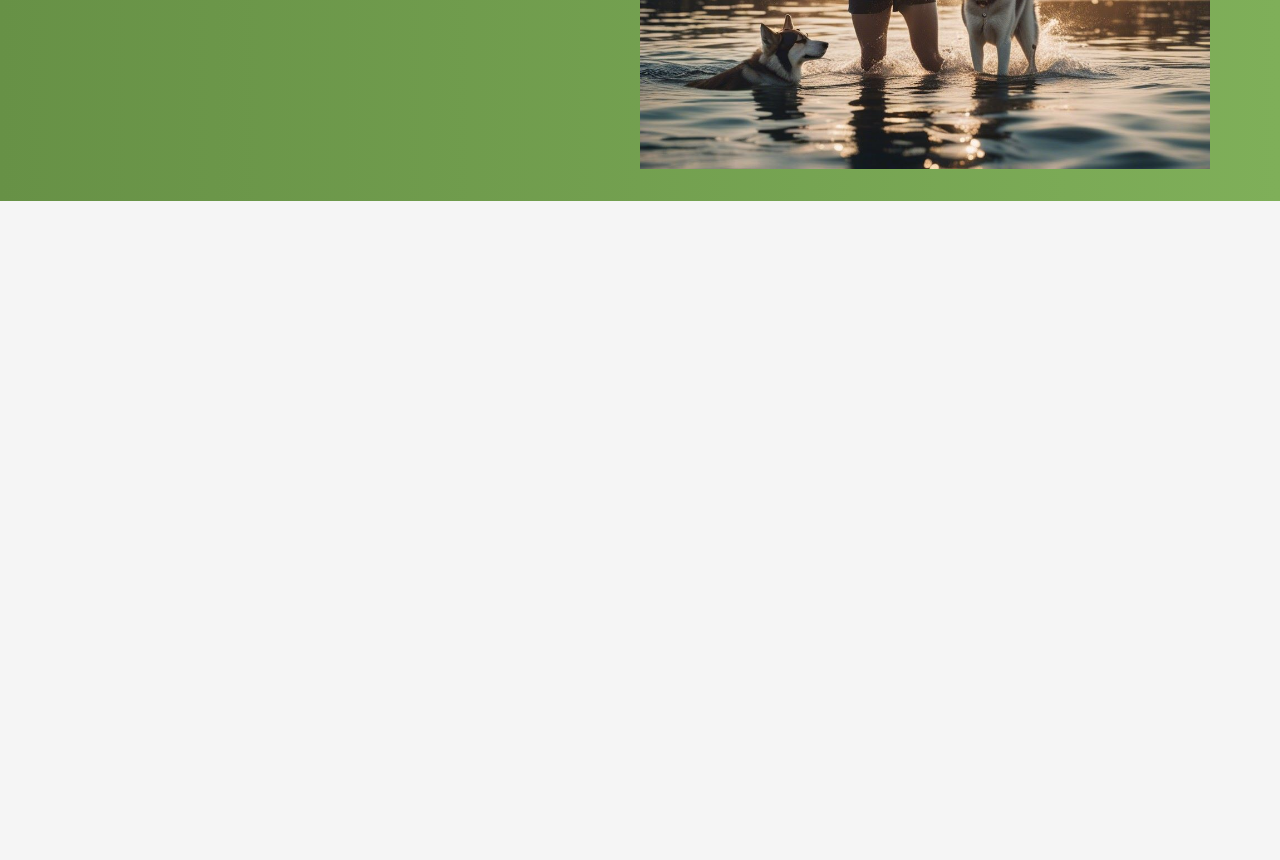
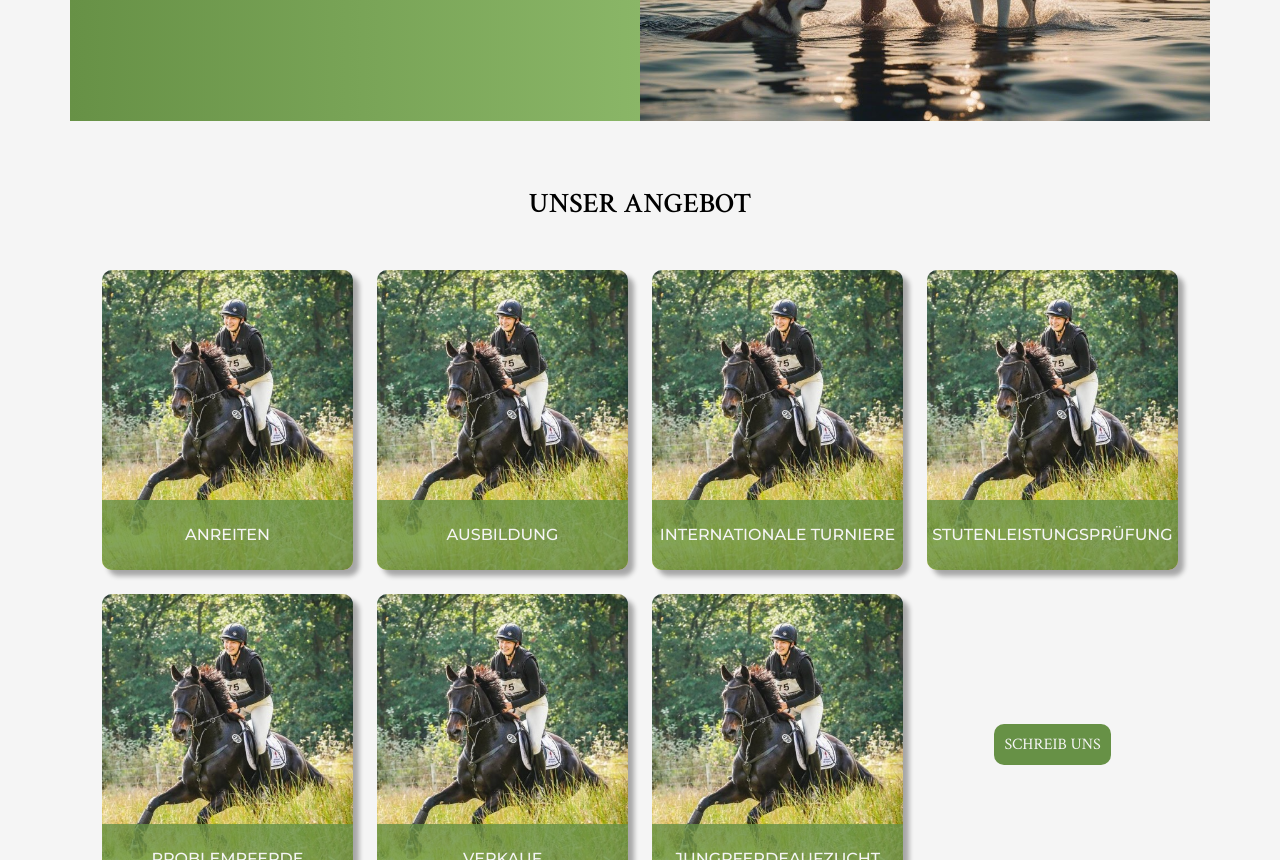
Before and after one commit to MikeWed/VMS, a React (Vite) app: page / in a window 1280 px wide. Shown: the part 1940-2800 px from the top of the page. Before the commit the page ends 2141 px from the top, so only its background shows below. Built offline with nearby package versions, Linux system fonts and the light colour scheme.

Commit message:
added section 'offers'

```diff
--- a/src/App.jsx
+++ b/src/App.jsx
@@ -3,6 +3,7 @@ import Navbar from './components/Navbar'
 import MobileMenu from './components/MobileMenu'
 import Header from './components/Header'
 import UeberUns from './components/UeberUns'
+import Angebote from './components/Angebote'
 
 function App() {
 
@@ -12,6 +13,7 @@ function App() {
       <MobileMenu/>
       <Header/>
       <UeberUns/>
+      <Angebote/>
     </>
   )
 }
--- /dev/null
+++ b/src/components/Angebote.jsx
@@ -0,0 +1,44 @@
+import React from 'react'
+import './Angebote.scss'
+import angebot_img from '../assets/angebotTest.jpg'
+
+export default function Angebote() {
+  return (
+    <section id='angebote'>
+        <h1 className='section-header'>Unser Angebot</h1>
+        <div className="angebote-wrapper">
+            <div className="angebot angebot1">
+                <img src={angebot_img} alt="" />
+                <p>anreiten</p>
+            </div>
+            <div className="angebot angebot2">
+                <img src={angebot_img} alt="" />
+                <p>Ausbildung</p>
+            </div>
+            <div className="angebot angebot3">
+                <img src={angebot_img} alt="" />
+                <p>internationale Turniere</p>
+            </div>
+            <div className="angebot angebot4">
+                <img src={angebot_img} alt="" />
+                <p>Stutenleistungsprüfung</p>
+            </div>
+            <div className="angebot angebot5">
+                <img src={angebot_img} alt="" />
+                <p>problempferde</p>
+            </div>
+            <div className="angebot angebot6">
+                <img src={angebot_img} alt="" />
+                <p>verkauf</p>
+            </div>
+            <div className="angebot angebot7">
+                <img src={angebot_img} alt="" />
+                <p>Jungpferdeaufzucht</p>
+            </div>
+            <div className="angebot angebot-button">
+                <button>Schreib uns</button>
+            </div>
+        </div>
+    </section>
+  )
+}
--- /dev/null
+++ b/src/components/Angebote.scss
@@ -0,0 +1,74 @@
+@import '../index.scss';
+
+#angebote {
+    padding: 4rem 2rem;
+    max-width: $maxWidth1;
+    margin: 0 auto;
+
+    & .angebote-wrapper{
+        padding-top: 2rem;
+        display: grid;
+        grid-template-columns: 1fr;
+        gap: 2rem;
+
+        & .angebot{
+            height: 150px;
+            border-radius: 10px;
+            overflow: hidden;
+            position: relative;
+            // white-space: nowrap;
+
+            & img {
+                width: 100%;
+                height: 100%;
+                object-fit: cover;
+                object-position: right 10%;
+            }
+
+            & p {
+                position: absolute;
+                bottom: 0;
+                width: 100%;
+                font-weight: 500;
+                line-height: 40px;
+                // height: 70px;
+                text-transform: uppercase;
+                background-color: rgba($color: #679146, $alpha: 0.8);
+                color: var(--whitewashedCream);
+                // color: white;
+            }
+        }
+
+        & .angebot:not(:last-child){
+            box-shadow: 6px 6px 5px rgba($color: #000000, $alpha: 0.32);
+        }
+
+        & .angebot:last-child{
+            display: flex;
+            align-items: center;
+            justify-content: center;
+        }
+
+
+        @media screen and (min-width: $breakpoint1) {
+            grid-template-columns: 1fr 1fr;
+        }
+
+        @media screen and (min-width: $breakpoint2) {
+            grid-template-columns: 1fr 1fr 1fr;
+
+        }
+        @media screen and (min-width: $maxWidth1) {
+            grid-template-columns: 1fr 1fr 1fr 1fr;
+            gap: 1.5rem;
+
+            & .angebot{
+                height: 300px;
+
+                & p {
+                    line-height: 70px;
+                }
+            }
+        }
+    }
+}
--- a/src/components/Header.scss
+++ b/src/components/Header.scss
@@ -3,6 +3,7 @@
 header {
     width: 100%;
     padding: 0 20px;
+    margin-top: $navbarHeight;
     // height: 100vh;
     overflow: hidden;
 
--- a/src/components/MobileMenu.jsx
+++ b/src/components/MobileMenu.jsx
@@ -8,6 +8,7 @@ export default function MobileMenu() {
             <a href="#">über uns</a>
             <a href="#">unser Angebot</a>
             <a href="#">unser Hof</a>
+            <a href="">Schreib uns</a>
         </div>
     </div>
   )
--- a/src/components/MobileMenu.scss
+++ b/src/components/MobileMenu.scss
@@ -7,7 +7,7 @@
     display: none;
 
     & .dropdown {
-        position: absolute;
+        position: fixed;
         display: flex;
         flex-direction: column;
         width: 80%;
@@ -15,9 +15,10 @@
         transform: translate(-50%, 10px);
         text-align: center;
         background-color: var(--whitewashedCream);
-        z-index: -10;
+        z-index: 1000;
         box-shadow: 0 8px 8px var(--shadow);
         border-radius: 11px;
+        overflow: hidden;
 
         & a {
             line-height: 60px;
@@ -33,6 +34,11 @@
             border-bottom: 2px solid lightgrey;
         }
 
+        & a:last-child{
+            background-color: var(--mossGreen);
+            color: var(--whitewashedCream);
+        }
+
     }
 
     @media screen and (min-width:$breakpoint2) {
--- a/src/components/Navbar.scss
+++ b/src/components/Navbar.scss
@@ -4,6 +4,10 @@
 
 .nav {
     box-shadow: 0px 4px 8px rgba($color: #000000, $alpha: 0.16);
+    position: fixed;
+    top: 0;
+    background-color: var(--whitewashedCream);
+    width: 100%;
     height: $navbarHeight;
     font-size: 16px;
     text-align: center;
--- a/src/components/UeberUns.jsx
+++ b/src/components/UeberUns.jsx
@@ -7,7 +7,7 @@ import jule from '../assets/Jule.jpg'
 
 export default function UeberUns() {
   return (
-    <section className='ueberUns'>
+    <section id='ueberUns'>
       <div className="wrapper">
         <h1 className='section-header'>
             über uns
--- a/src/components/UeberUns.scss
+++ b/src/components/UeberUns.scss
@@ -1,10 +1,11 @@
 @import '../index.scss';
 
-.ueberUns {
+#ueberUns {
     width: 100%;
-    background: linear-gradient(90deg, rgba(103,145,70,1) 0%, rgba(127,175,89,1) 100%);
+    margin: 0;
+    // background: linear-gradient(90deg, rgba(103,145,70,1) 0%, rgba(127,175,89,1) 100%);
     padding-top: 2rem;
-    color: var(--whitewashedCream);
+    color: var(--darkGrey);
 
     & .wrapper {
         max-width: $maxWidth1;
@@ -18,11 +19,12 @@
         }
 
         & .wir-container {
+            color: var(--whitewashedCream);
             // display: grid;
 
             & .wir-item {
                 width: 100%;
-                padding-top: 2rem;
+                // padding-top: 2rem;
 
                 & h2 {
                     text-transform: uppercase;
@@ -44,10 +46,16 @@
                 }
             }
 
+            .wir-item2, .wir-item4{
+                background: linear-gradient(90deg, rgba(103,145,70,1) 0%, rgba(138,182,103,1) 100%);
+                padding-top: 2rem;
+            }
+
 
         }
         @media screen and (min-width: $breakpoint2) {
 
+            padding-bottom: 0;
             & >p {
                 padding: 2rem 0;
             }
```
Also changed, not shown: src/assets/angebotTest.jpg (added).
